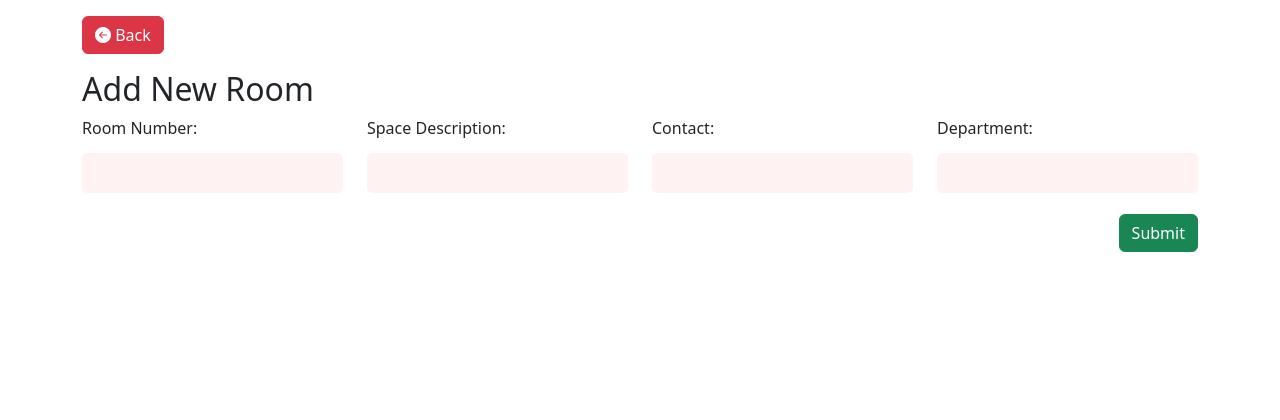
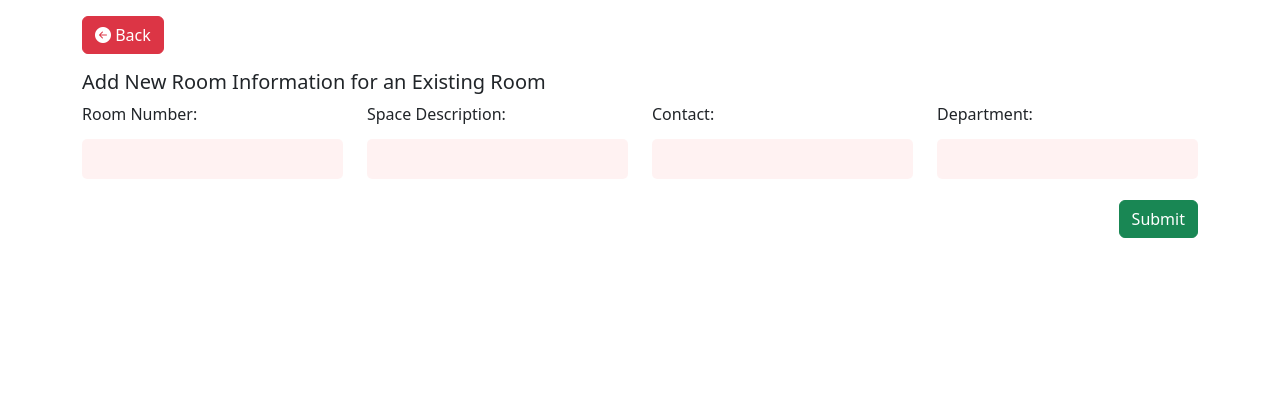
Before and after one commit to averymnelson/interior-building-navigation, a Flask app: page /add_record in a window 1280 px wide. Shown: the part 108-528 px from the top of the page. Run offline with Flask 3, Linux system fonts and the light colour scheme; some libraries are stand-ins or nearby versions.

Commit message:
ADMIN page edit

```diff
--- a/templates/add_record.html
+++ b/templates/add_record.html
@@ -8,7 +8,8 @@
         </a>
     </div>
 
-    <h2>Add New Room</h2>
+    <h5>Add New Room Information for an Existing Room</h5>
+
 
     <!-- Form with fields -->
     <form action="{{ url_for('add_record') }}" method="POST" class="form-group">
```
